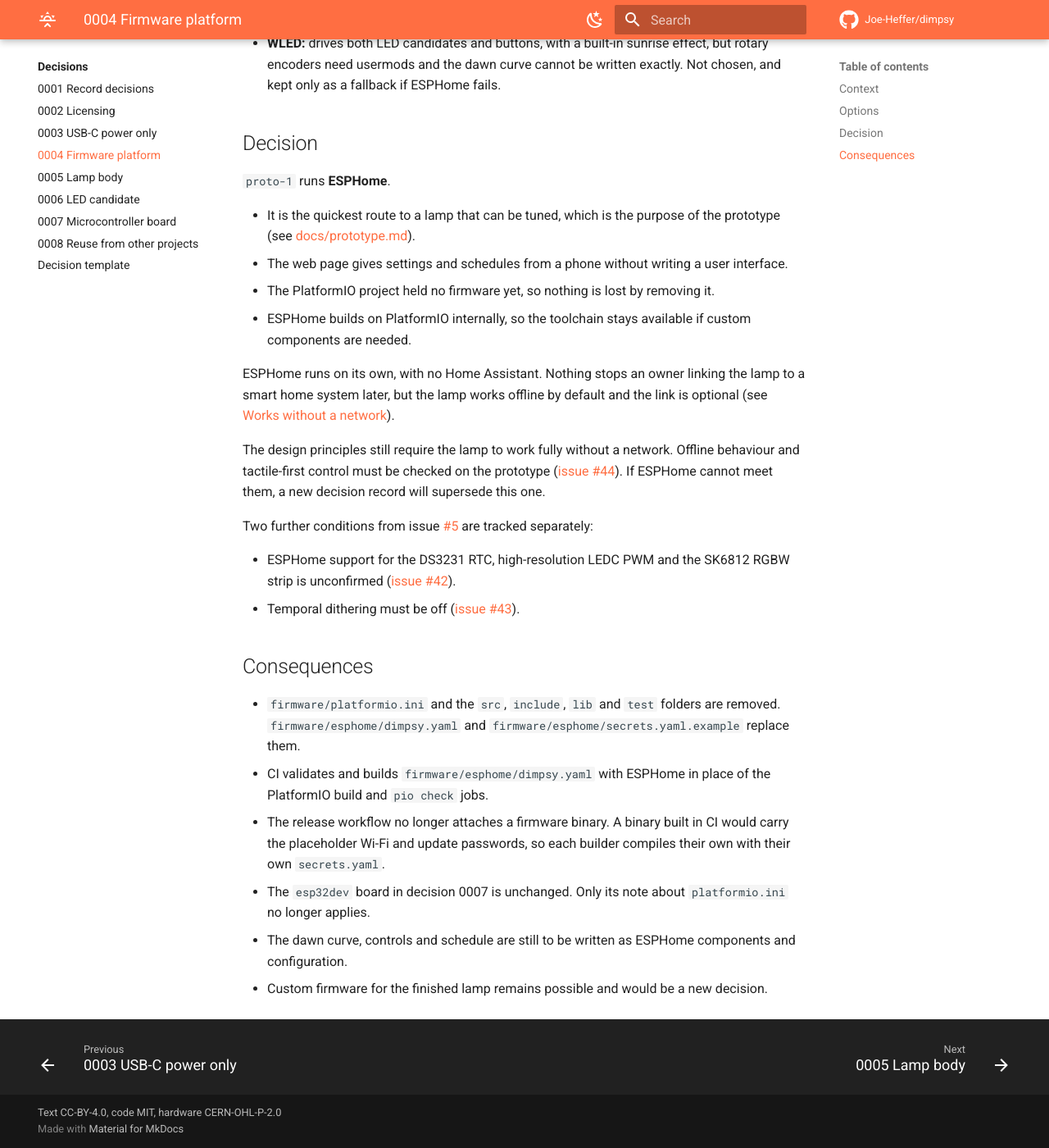
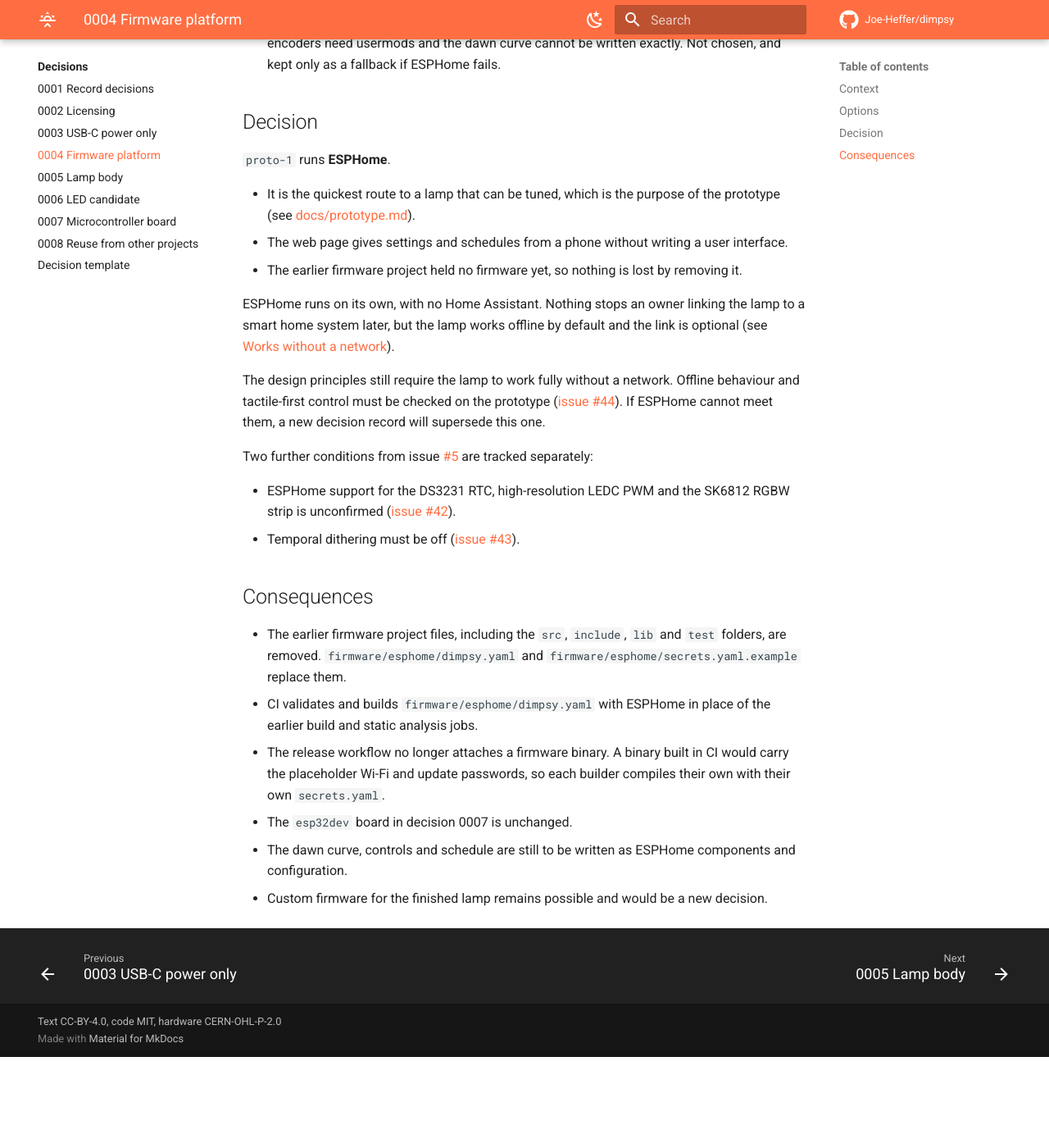
Before and after one commit to Joe-Heffer/dimpsy, an MkDocs documentation site: the page built from docs/decisions/0004-prototype-firmware-platform.md, in a window 1280 px wide and 1400 px high, scrolled down 1054 px. Shown: the whole window at 82% size. Built offline with MkDocs 1.6.1 and Material for MkDocs 9.7.7, drawn with Linux system fonts in a browser that asks for light colours; comment, search, counter and statistics services are not loaded; after the commit the page ends 2343 px from its top, so only the background shows below that; some of the changed text lies outside the part shown.

Commit message:
Remove PlatformIO mentions from decision 0004 (#71)
The firmware platform decision no longer refers to PlatformIO. The
option is now described as custom Arduino firmware, and the
consequences refer to the earlier firmware project rather than to
platformio.ini and pio check.


Claude-Session: https://claude.ai/code/session_0122TxromPFATwqu72T79r9T

Co-authored-by: Claude <noreply@anthropic.com>

```diff
--- a/docs/decisions/0004-prototype-firmware-platform.md
+++ b/docs/decisions/0004-prototype-firmware-platform.md
@@ -14,7 +14,7 @@ SPDX-License-Identifier: CC-BY-4.0
 
 The repository and the prototype description pointed in different directions:
 
-* `firmware/platformio.ini` set up a PlatformIO project with the Arduino framework, targeting the ESP32 DevKitC (see [decision 0007](0007-microcontroller-board.md)). Its only code was an empty `setup()` and `loop()`.
+* The firmware project set up the Arduino framework, targeting the ESP32 DevKitC (see [decision 0007](0007-microcontroller-board.md)). Its only code was an empty `setup()` and `loop()`.
 * [docs/prototype.md](../prototype.md) says the prototype runs ESPHome on an ESP32 DevKit, with settings and schedules reached through the ESPHome web page.
 * The earlier build plan suggested WLED first, and the prototype phase plan suggested ESPHome with WLED as the fallback.
 
@@ -23,7 +23,7 @@ The design principles also call for the lamp to work without a network, and the
 ## Options
 
 * **ESPHome:** quick to get a working prototype, a web page for settings, and a large existing component library. Behaviour is mostly configuration, and offline operation and tactile-first control need checking.
-* **PlatformIO with Arduino:** full control of the dawn curve and the controls, and a firmware that is easy to test and port to a custom PCB. More code to write and maintain.
+* **Custom Arduino firmware:** full control of the dawn curve and the controls, and a firmware that is easy to test and port to a custom PCB. More code to write and maintain.
 * **ESPHome first, custom firmware later:** use ESPHome to tune the dawn curve and controls, then move the settled behaviour into custom firmware.
 * **ESPHome with Home Assistant:** as ESPHome, with schedules and logging handled in [Home Assistant](https://www.home-assistant.io), an open source smart home hub that runs on a separate computer or small server. Neither of us runs one, and it would make the lamp depend on another device.
 * **WLED:** drives both LED candidates and buttons, with a built-in sunrise effect, but rotary encoders need usermods and the dawn curve cannot be written exactly. Not chosen, and kept only as a fallback if ESPHome fails.
@@ -34,8 +34,7 @@ The design principles also call for the lamp to work without a network, and the
 
 * It is the quickest route to a lamp that can be tuned, which is the purpose of the prototype (see [docs/prototype.md](../prototype.md)).
 * The web page gives settings and schedules from a phone without writing a user interface.
-* The PlatformIO project held no firmware yet, so nothing is lost by removing it.
-* ESPHome builds on PlatformIO internally, so the toolchain stays available if custom components are needed.
+* The earlier firmware project held no firmware yet, so nothing is lost by removing it.
 
 ESPHome runs on its own, with no Home Assistant. Nothing stops an owner linking the lamp to a smart home system later, but the lamp works offline by default and the link is optional (see [Works without a network](../design-principles.md#works-without-a-network)).
 
@@ -48,9 +47,9 @@ Two further conditions from issue [#5](https://github.com/Joe-Heffer/dimpsy/issu
 
 ## Consequences
 
-* `firmware/platformio.ini` and the `src`, `include`, `lib` and `test` folders are removed. `firmware/esphome/dimpsy.yaml` and `firmware/esphome/secrets.yaml.example` replace them.
-* CI validates and builds `firmware/esphome/dimpsy.yaml` with ESPHome in place of the PlatformIO build and `pio check` jobs.
+* The earlier firmware project files, including the `src`, `include`, `lib` and `test` folders, are removed. `firmware/esphome/dimpsy.yaml` and `firmware/esphome/secrets.yaml.example` replace them.
+* CI validates and builds `firmware/esphome/dimpsy.yaml` with ESPHome in place of the earlier build and static analysis jobs.
 * The release workflow no longer attaches a firmware binary. A binary built in CI would carry the placeholder Wi-Fi and update passwords, so each builder compiles their own with their own `secrets.yaml`.
-* The `esp32dev` board in decision 0007 is unchanged. Only its note about `platformio.ini` no longer applies.
+* The `esp32dev` board in decision 0007 is unchanged.
 * The dawn curve, controls and schedule are still to be written as ESPHome components and configuration.
 * Custom firmware for the finished lamp remains possible and would be a new decision.
```
